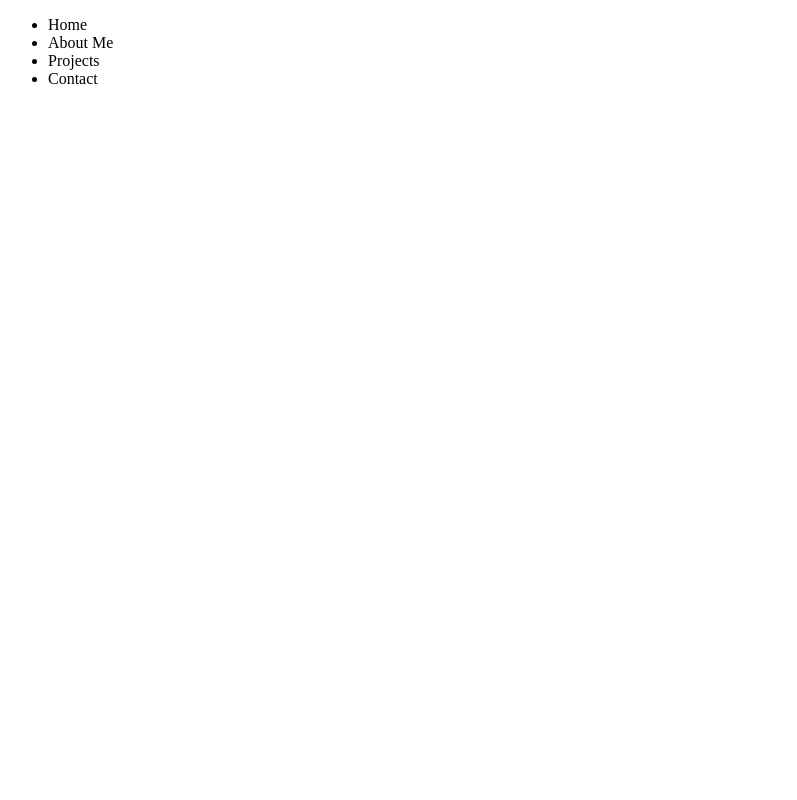
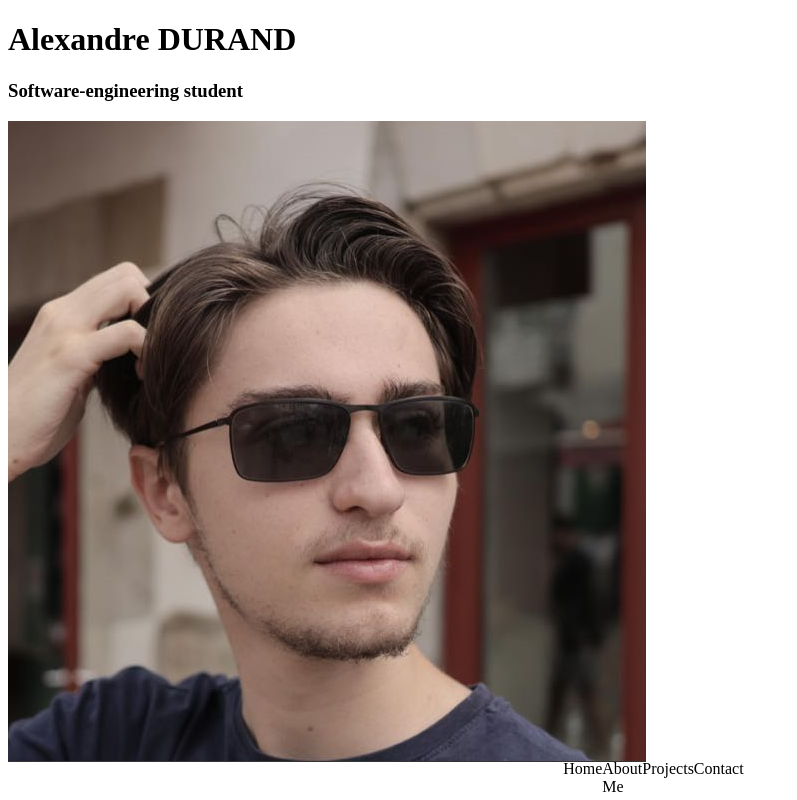
Before and after one commit to Krackmou/Portfolio, a website: page index.html in a window 1280 px wide. Shown: the whole page, without its empty margins (0-797 px from the left). Drawn offline with Linux system fonts and the light colour scheme.

Commit message:
basic navigation

```diff
--- a/index.html
+++ b/index.html
@@ -12,5 +12,12 @@
                 <li>Contact</li>
             </ul>
         </nav>
+        <header>
+            <div>
+                <h1>Alexandre DURAND</h1>
+                <h3>Software-engineering student</h3>
+            </div>
+            <img src="./styles/pdp alex 2.png" alt="Alexandre's profil picture">
+        </header>
     </body>
 </html>
--- /dev/null
+++ b/scss/styles.scss
@@ -0,0 +1,16 @@
+nav{
+    position: fixed;
+    left: 50%;
+    bottom: 0;
+    transform: translateX(-50%);
+    width: 12%;
+    height: 5%;
+}
+
+#nav{
+    display: flex;
+    justify-content: space-between;
+    list-style-type: none;
+    padding: 0;
+    margin: 0;
+}
```
Also changed, not shown: styles/pdp alex 2.png (added), styles/photo Alex.jpg (deleted), styles/styles.css.
